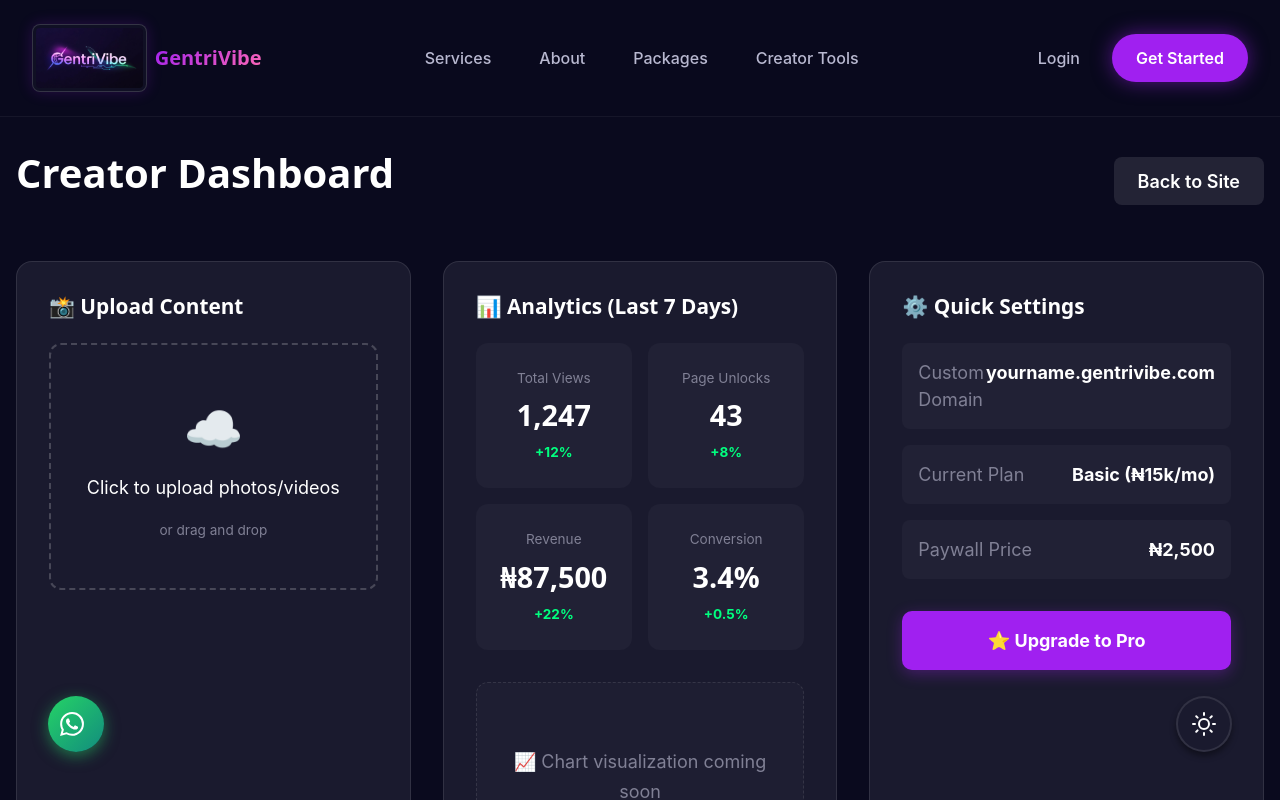
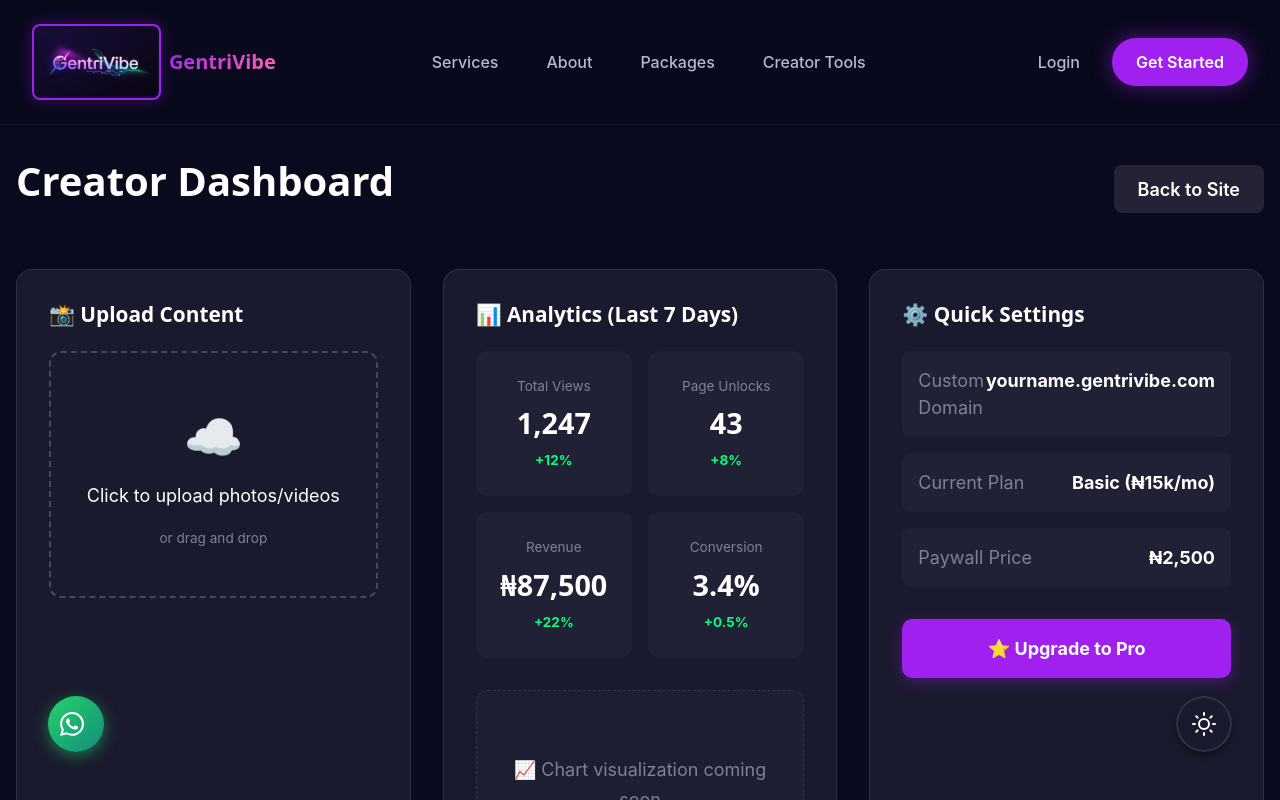
Before and after one commit to Folami/gentri-vibe, a React (Vite) app: page /gentri-vibe/dashboard in a window 1280 px wide. Shown: the top 800 px of the page. Built offline with nearby package versions, Linux system fonts and the light colour scheme.

Commit message:
Device width fit edit

```diff
--- a/src/components/Navbar.css
+++ b/src/components/Navbar.css
@@ -10,7 +10,7 @@
   background-color: rgba(10, 10, 30, 0.95);
   backdrop-filter: blur(10px);
   border-bottom: 1px solid rgba(255, 255, 255, 0.05);
-  padding: var(--space-sm) 0;
+  padding: 4px 0; /* Minimal padding to allow larger logo */
 }
 
 .navbar__container {
@@ -32,21 +32,21 @@
 }
 
 .navbar__logo-img {
-  height: 52px;
+  height: 60px; /* Further increased */
   width: auto;
   object-fit: contain;
-  border: 1px solid rgba(255, 255, 255, 0.15);
+  border: 2px solid var(--neon-purple); /* Prominent border */
   border-radius: var(--radius-md);
-  padding: 3px;
-  background-color: rgba(255, 255, 255, 0.03);
-  box-shadow: 0 0 15px rgba(160, 32, 240, 0.2);
+  padding: 2px;
+  background-color: rgba(160, 32, 240, 0.05);
+  box-shadow: 0 0 15px rgba(160, 32, 240, 0.3);
   transition: all var(--transition-base);
 }
 
 .navbar__logo-img:hover {
-  border-color: var(--neon-purple);
-  box-shadow: 0 0 20px rgba(160, 32, 240, 0.4);
-  transform: scale(1.02);
+  border-color: var(--neon-pink);
+  box-shadow: 0 0 25px rgba(255, 105, 180, 0.5);
+  transform: scale(1.05);
 }
 
 .navbar__logo-text {
@@ -222,7 +222,7 @@
   }
 
   .navbar__logo-img {
-    height: 68px;
+    height: 76px; /* Almost full height */
   }
 }
 
--- a/src/components/ThemeToggle.css
+++ b/src/components/ThemeToggle.css
@@ -4,7 +4,7 @@
 
 .theme-toggle {
   position: fixed;
-  bottom: var(--space-md);
+  bottom: 20px; /* Standardize with WhatsAppWidget */
   right: var(--space-md);
   width: 48px;
   height: 48px;
@@ -17,7 +17,7 @@
   align-items: center;
   justify-content: center;
   z-index: var(--z-fixed);
-  transition: all var(--transition-base);
+  transition: all var(--transition-base), bottom 0.3s ease-in-out;
   box-shadow: var(--shadow-md);
 }
 
@@ -65,7 +65,7 @@
 
 /* Position above BackToTop button when both are visible */
 .back-to-top ~ .theme-toggle {
-  bottom: 140px;
+  bottom: calc(80px + 60px); /* 80px (BackToTop bottom) + 56px (height) + 4px gap */
 }
 
 @media (min-width: 768px) {
--- a/src/components/WhatsAppButton.css
+++ b/src/components/WhatsAppButton.css
@@ -5,9 +5,10 @@
 
 .whatsapp-widget {
   position: fixed;
-  bottom: var(--space-md);
+  bottom: 20px; /* Standardize with ThemeToggle */
   left: var(--space-md);
   z-index: var(--z-fixed);
+  transition: bottom 0.3s ease-in-out;
 }
 
 .whatsapp-button {
@@ -131,7 +132,7 @@
 }
 /* Position matching ThemeToggle - shift up when BackToTop is visible */
 .back-to-top ~ .whatsapp-widget {
-  bottom: 140px;
+  bottom: calc(80px + 60px); /* Matches ThemeToggle shift exactly */
 }
 
 @media (min-width: 768px) {
--- a/src/index.css
+++ b/src/index.css
@@ -178,10 +178,32 @@ body {
   overflow-x: hidden;
 }
 
+#root {
+  overflow-x: hidden;
+  max-width: 100%;
+}
+
 .app-container {
   overflow-x: hidden;
   max-width: 100%;
   position: relative;
+  min-height: 100vh;
+  display: flex;
+  flex-direction: column;
+}
+
+/* Force prevent horizontal scroll globally */
+* {
+  box-sizing: border-box;
+}
+
+/* Ensure no element can exceed viewport width on mobile */
+@media (max-width: 767px) {
+  .container {
+    padding-left: var(--space-md);
+    padding-right: var(--space-md);
+    overflow: hidden; /* Contain grid overflows */
+  }
 }
 
 /* ============================================
@@ -192,6 +214,8 @@ h1, h2, h3, h4, h5, h6 {
   font-weight: var(--font-weight-bold);
   line-height: var(--line-height-tight);
   margin-bottom: var(--space-md);
+  overflow-wrap: break-word; /* Prevent long titles from breaking layout */
+  word-break: break-word;
 }
 
 h1 { font-size: var(--font-5xl); }
@@ -204,12 +228,15 @@ h6 { font-size: var(--font-lg); }
 p {
   margin-bottom: var(--space-md);
   line-height: var(--line-height-relaxed);
+  overflow-wrap: break-word;
+  word-wrap: break-word;
 }
 
 a {
   color: inherit;
   text-decoration: none;
   transition: all var(--transition-fast);
+  overflow-wrap: break-word;
 }
 
 a:hover {
```
